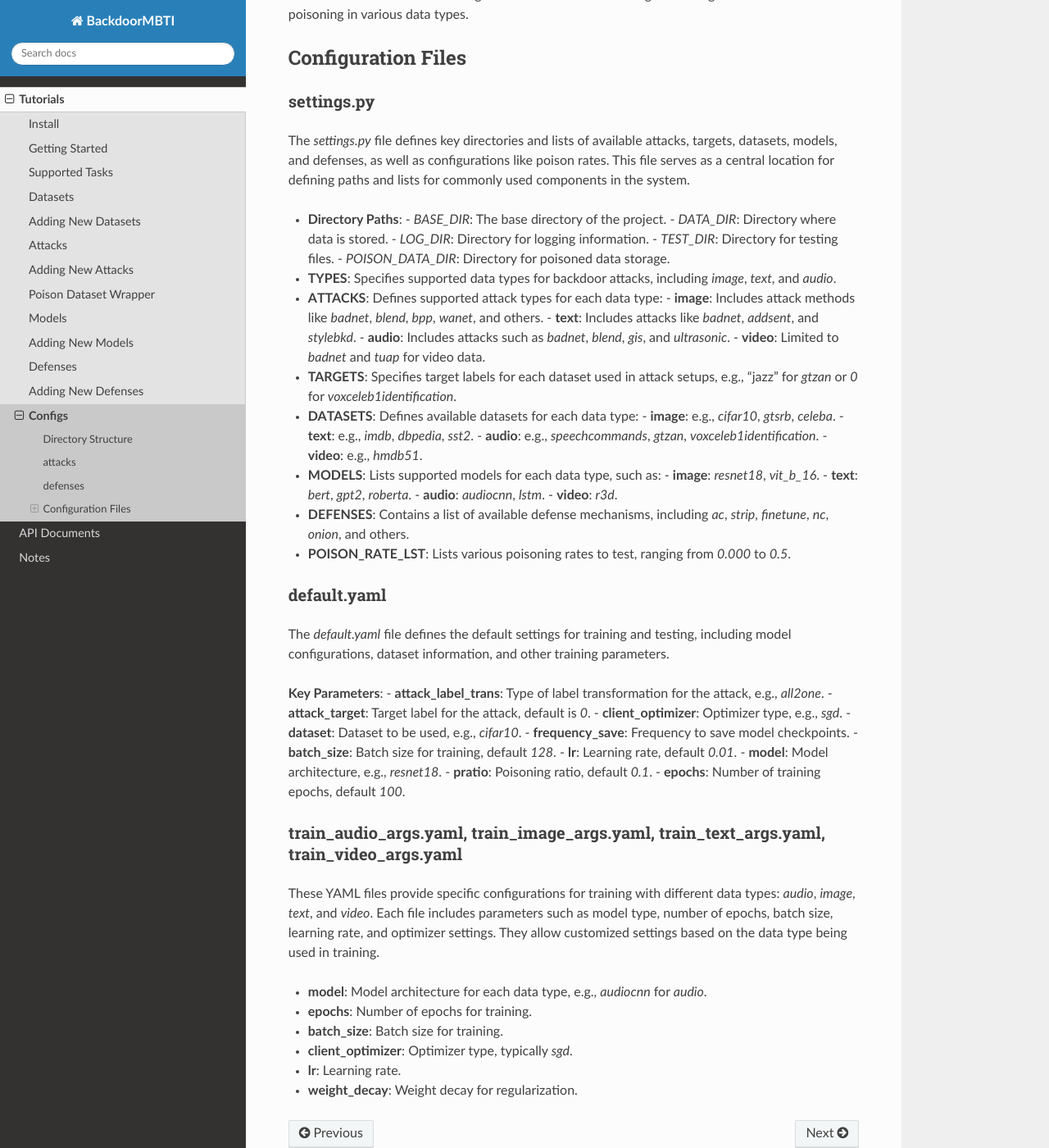
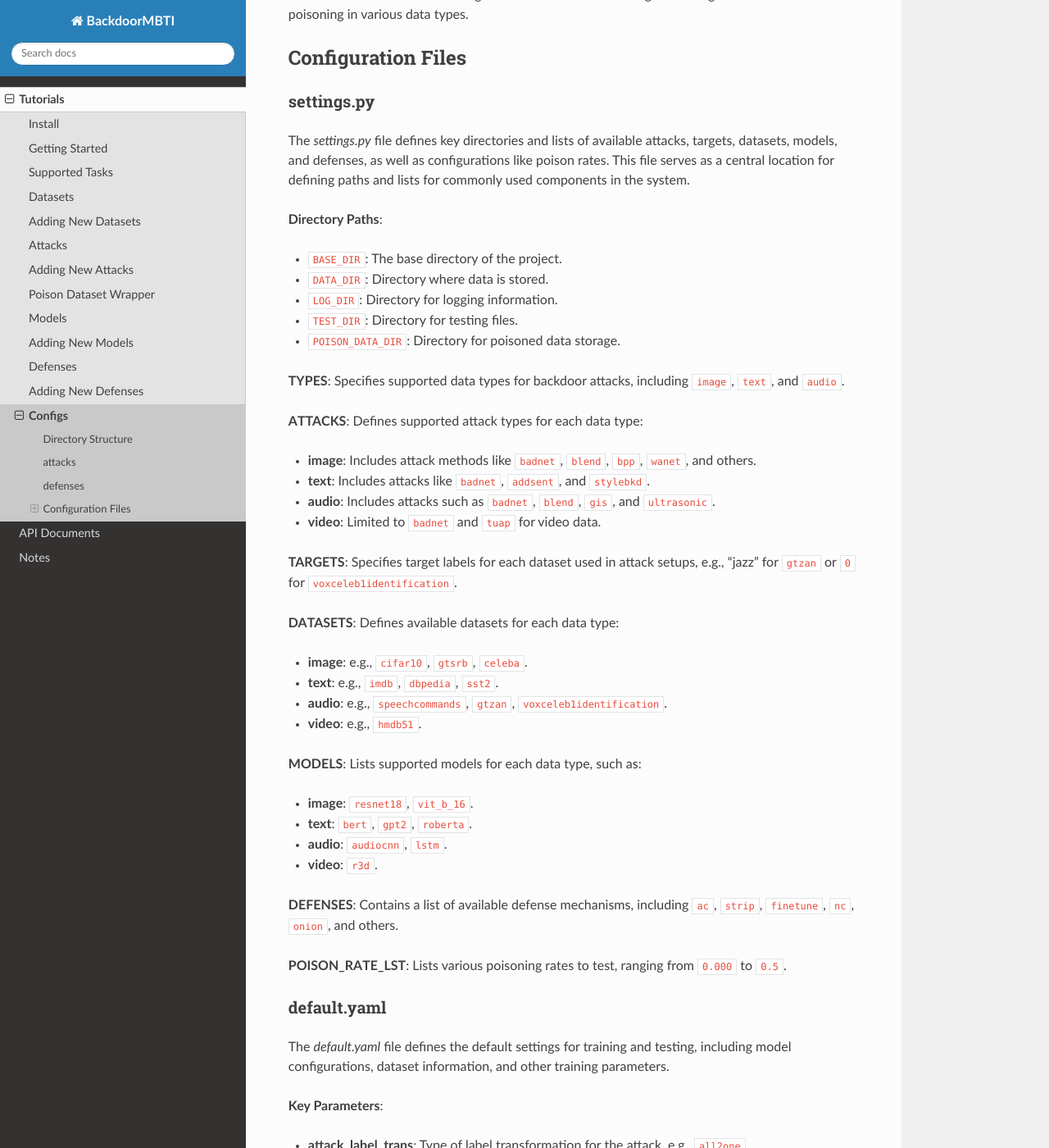
Before and after one commit to odymit/BackdoorMBTI-docs, a Sphinx documentation site: the page built from docs/source/tutorials/configs.rst, in a window 1280 px wide and 1400 px high, scrolled down 871 px. Shown: the whole window at 82% size. Built offline with Sphinx 7.4.7 and the Read the Docs theme 3.1.0, drawn with Linux system fonts in a browser that asks for light colours; some of the changed text lies outside the part shown.

Commit message:
update configs.rst

```diff
--- a/docs/source/tutorials/configs.rst
+++ b/docs/source/tutorials/configs.rst
@@ -1,6 +1,5 @@
 Configs
 =======
-
 
 The `Configs` directory contains various configuration files and settings used for attacks, defenses, and training in the backdoor learning system. This directory is organized into subdirectories and files, each serving a specific purpose.
 
@@ -42,38 +41,42 @@ settings.py
 
 The `settings.py` file defines key directories and lists of available attacks, targets, datasets, models, and defenses, as well as configurations like poison rates. This file serves as a central location for defining paths and lists for commonly used components in the system.
 
-- **Directory Paths**:
-  - `BASE_DIR`: The base directory of the project.
-  - `DATA_DIR`: Directory where data is stored.
-  - `LOG_DIR`: Directory for logging information.
-  - `TEST_DIR`: Directory for testing files.
-  - `POISON_DATA_DIR`: Directory for poisoned data storage.
+**Directory Paths**:
 
-- **TYPES**: Specifies supported data types for backdoor attacks, including `image`, `text`, and `audio`.
+- ``BASE_DIR``: The base directory of the project.
+- ``DATA_DIR``: Directory where data is stored.
+- ``LOG_DIR``: Directory for logging information.
+- ``TEST_DIR``: Directory for testing files.
+- ``POISON_DATA_DIR``: Directory for poisoned data storage.
 
-- **ATTACKS**: Defines supported attack types for each data type:
-  - **image**: Includes attack methods like `badnet`, `blend`, `bpp`, `wanet`, and others.
-  - **text**: Includes attacks like `badnet`, `addsent`, and `stylebkd`.
-  - **audio**: Includes attacks such as `badnet`, `blend`, `gis`, and `ultrasonic`.
-  - **video**: Limited to `badnet` and `tuap` for video data.
+**TYPES**: Specifies supported data types for backdoor attacks, including ``image``, ``text``, and ``audio``.
 
-- **TARGETS**: Specifies target labels for each dataset used in attack setups, e.g., "jazz" for `gtzan` or `0` for `voxceleb1identification`.
+**ATTACKS**: Defines supported attack types for each data type:
 
-- **DATASETS**: Defines available datasets for each data type:
-  - **image**: e.g., `cifar10`, `gtsrb`, `celeba`.
-  - **text**: e.g., `imdb`, `dbpedia`, `sst2`.
-  - **audio**: e.g., `speechcommands`, `gtzan`, `voxceleb1identification`.
-  - **video**: e.g., `hmdb51`.
+- **image**: Includes attack methods like ``badnet``, ``blend``, ``bpp``, ``wanet``, and others.
+- **text**: Includes attacks like ``badnet``, ``addsent``, and ``stylebkd``.
+- **audio**: Includes attacks such as ``badnet``, ``blend``, ``gis``, and ``ultrasonic``.
+- **video**: Limited to ``badnet`` and ``tuap`` for video data.
 
-- **MODELS**: Lists supported models for each data type, such as:
-  - **image**: `resnet18`, `vit_b_16`.
-  - **text**: `bert`, `gpt2`, `roberta`.
-  - **audio**: `audiocnn`, `lstm`.
-  - **video**: `r3d`.
+**TARGETS**: Specifies target labels for each dataset used in attack setups, e.g., "jazz" for ``gtzan`` or ``0`` for ``voxceleb1identification``.
 
-- **DEFENSES**: Contains a list of available defense mechanisms, including `ac`, `strip`, `finetune`, `nc`, `onion`, and others.
+**DATASETS**: Defines available datasets for each data type:
 
-- **POISON_RATE_LST**: Lists various poisoning rates to test, ranging from `0.000` to `0.5`.
+- **image**: e.g., ``cifar10``, ``gtsrb``, ``celeba``.
+- **text**: e.g., ``imdb``, ``dbpedia``, ``sst2``.
+- **audio**: e.g., ``speechcommands``, ``gtzan``, ``voxceleb1identification``.
+- **video**: e.g., ``hmdb51``.
+
+**MODELS**: Lists supported models for each data type, such as:
+
+- **image**: ``resnet18``, ``vit_b_16``.
+- **text**: ``bert``, ``gpt2``, ``roberta``.
+- **audio**: ``audiocnn``, ``lstm``.
+- **video**: ``r3d``.
+
+**DEFENSES**: Contains a list of available defense mechanisms, including ``ac``, ``strip``, ``finetune``, ``nc``, ``onion``, and others.
+
+**POISON_RATE_LST**: Lists various poisoning rates to test, ranging from ``0.000`` to ``0.5``.
 
 default.yaml
 ~~~~~~~~~~~~
@@ -81,25 +84,26 @@ default.yaml
 The `default.yaml` file defines the default settings for training and testing, including model configurations, dataset information, and other training parameters.
 
 **Key Parameters**:
-- **attack_label_trans**: Type of label transformation for the attack, e.g., `all2one`.
-- **attack_target**: Target label for the attack, default is `0`.
-- **client_optimizer**: Optimizer type, e.g., `sgd`.
-- **dataset**: Dataset to be used, e.g., `cifar10`.
+
+- **attack_label_trans**: Type of label transformation for the attack, e.g., ``all2one``.
+- **attack_target**: Target label for the attack, default is ``0``.
+- **client_optimizer**: Optimizer type, e.g., ``sgd``.
+- **dataset**: Dataset to be used, e.g., ``cifar10``.
 - **frequency_save**: Frequency to save model checkpoints.
-- **batch_size**: Batch size for training, default `128`.
-- **lr**: Learning rate, default `0.01`.
-- **model**: Model architecture, e.g., `resnet18`.
-- **pratio**: Poisoning ratio, default `0.1`.
-- **epochs**: Number of training epochs, default `100`.
+- **batch_size**: Batch size for training, default ``128``.
+- **lr**: Learning rate, default ``0.01``.
+- **model**: Model architecture, e.g., ``resnet18``.
+- **pratio**: Poisoning ratio, default ``0.1``.
+- **epochs**: Number of training epochs, default ``100``.
 
 train_audio_args.yaml, train_image_args.yaml, train_text_args.yaml, train_video_args.yaml
 ~~~~~~~~~~~~~~~~~~~~~~~~~~~~~~~~~~~~~~~~~~~~~~~~~~~~~~~~~~~~~~~~~~~~~~~~~~~~~~~~~~~~~~~~~
 
-These YAML files provide specific configurations for training with different data types: `audio`, `image`, `text`, and `video`. Each file includes parameters such as model type, number of epochs, batch size, learning rate, and optimizer settings. They allow customized settings based on the data type being used in training.
+These YAML files provide specific configurations for training with different data types: ``audio``, ``image``, ``text``, and ``video``. Each file includes parameters such as model type, number of epochs, batch size, learning rate, and optimizer settings. They allow customized settings based on the data type being used in training.
 
-- **model**: Model architecture for each data type, e.g., `audiocnn` for `audio`.
+- **model**: Model architecture for each data type, e.g., ``audiocnn`` for ``audio``.
 - **epochs**: Number of epochs for training.
 - **batch_size**: Batch size for training.
-- **client_optimizer**: Optimizer type, typically `sgd`.
+- **client_optimizer**: Optimizer type, typically ``sgd``.
 - **lr**: Learning rate.
 - **weight_decay**: Weight decay for regularization.
```
